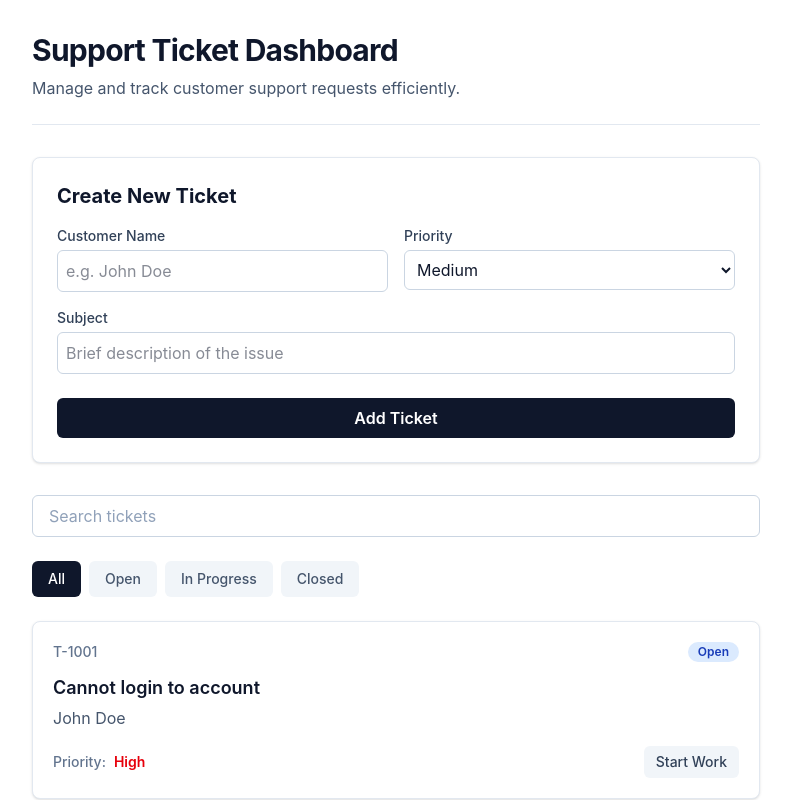
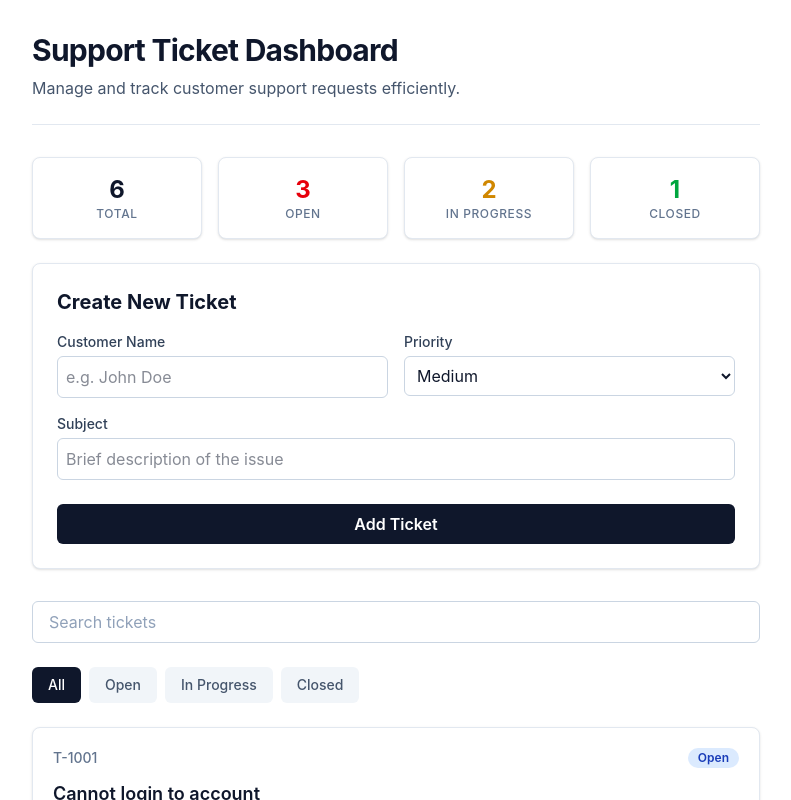
Before and after one commit to FalllN/ReactRefresher, a React (Vite) app: page / in a window 1280 px wide. Shown: the top 800 px of the page, without its empty margins (244-1035 px from the left). Built offline with nearby package versions, Linux system fonts and the light colour scheme.

Commit message:
Added TicketSummary File, Displayed Ticket Summary in App.

```diff
--- a/src/App.jsx
+++ b/src/App.jsx
@@ -5,6 +5,7 @@ import TicketCard from './components/TicketCard';
 import StatusFilter from './components/StatusFilter';
 import SearchBar from './components/SearchBar';
 import TicketForm from './components/TicketForm';
+import TicketSummary from './components/TicketSummary';
 
 function App() {
   const [tickets, setTickets] = useState(ticketsData);
@@ -56,6 +57,7 @@ function App() {
   return (
     <main className="mx-auto max-w-3xl px-5 py-8">
       <Header />
+      <TicketSummary tickets={tickets} />
       <TicketForm onAddTicket={handleAddTicket} />
       <SearchBar value={searchTerm} onChange={setSearchTerm} />
       <StatusFilter currentFilter={filterStatus} onFilterChange={setFilterStatus} />
@@ -71,7 +73,7 @@ function App() {
           ))
         ) : (
           <p className="py-10 text-center text-slate-500">
-            No tickets found with status "{filterStatus}" and search term "{searchTerm}".
+            No tickets match your current filters.
           </p>
         )}
       </div>
--- /dev/null
+++ b/src/components/TicketSummary.jsx
@@ -0,0 +1,31 @@
+const TicketSummary = ({ tickets }) => {
+  const total = tickets.length;
+  const open = tickets.filter((t) => t.status === 'Open').length;
+  const inProgress = tickets.filter((t) => t.status === 'In Progress').length;
+  const closed = tickets.filter((t) => t.status === 'Closed').length;
+
+  const stats = [
+    { label: 'Total', value: total, color: 'text-slate-900' },
+    { label: 'Open', value: open, color: 'text-red-600' },
+    { label: 'In Progress', value: inProgress, color: 'text-yellow-600' },
+    { label: 'Closed', value: closed, color: 'text-green-600' },
+  ];
+
+  return (
+    <div className="mb-6 grid grid-cols-2 gap-4 sm:grid-cols-4">
+      {stats.map((stat) => (
+        <div
+          key={stat.label}
+          className="rounded-lg border border-slate-200 bg-white p-4 text-center shadow-sm"
+        >
+          <div className={`text-2xl font-bold ${stat.color}`}>{stat.value}</div>
+          <div className="text-xs font-medium tracking-wider text-slate-500 uppercase">
+            {stat.label}
+          </div>
+        </div>
+      ))}
+    </div>
+  );
+};
+
+export default TicketSummary;
```
